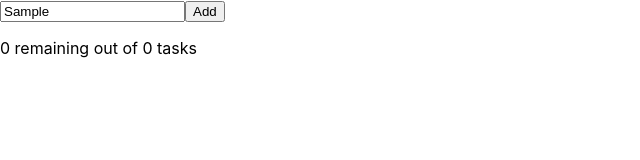
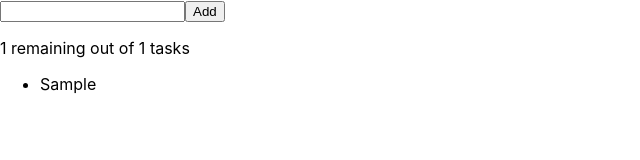
Before and after one commit to DoT-ReversE/workshop-javascript-2021-04-21, a React (Create React App) app: page / in a window 1280 px wide. Both pictures are taken after typing "Sample" into the empty fields and a click on the button "Add". Shown: the top 160 px of the page, without its empty margins (0-640 px from the left). Built offline with nearby package versions, Linux system fonts and the light colour scheme.

Commit message:
Strikethrough and undo when click on task

```diff
--- /dev/null
+++ b/src/assignments/Task.js
@@ -0,0 +1,15 @@
+function Task( {task, onClickTask} ) {
+
+    function clickTask() {
+        onClickTask(task);
+    }
+
+    return (
+        <div className={task.isDone ? 'is-done' : ''} onClick={clickTask}>
+            {task.name}
+        </div>
+    );
+
+}
+
+export default Task;
--- a/src/assignments/TaskApp.js
+++ b/src/assignments/TaskApp.js
@@ -1,39 +1,41 @@
 import { useState } from 'react';
 import TaskForm from './TaskForm';
 import './TaskApp.css';
+import TaskCounter from './TaskCounter';
+import Task from './Task';
+let taskId = 1;
 
 function TaskApp() {
-    let taskId = 1;
-
     const [tasks, setTasks] = useState([]);
 
     function addTask(taskName) {
         if (!taskName) {
             tasks.forEach( (task) => {
-                task.active = false;
+                task.isDone = true;
             })
             setTasks([...tasks]);
         } else {
-            const newTask = {id: taskId, name: taskName, active: true};
+            const newTask = {id: taskId, name: taskName, isDone: false};
             setTasks([...tasks, newTask]);
             taskId++;
         }
     }
 
-    const activeTasks = tasks.filter( (task) => (task.active));
-
-    const remainingTaskMessage = activeTasks.length + " remaining out of " + tasks.length + " tasks";
+    function onClickTask(task) {
+        task.isDone = !task.isDone;
+        setTasks([...tasks]);
+    }
 
     const taskList = tasks.map((task) => (
-        <li key={task.id} className={task.active ? '' : 'is-done'}>
-            {task.name}
+        <li key={task.id}>
+            <Task task={task} onClickTask={onClickTask}/>
         </li>
     ));
 
     return (
         <div>
-            <TaskForm onAdd={addTask}/>
-            <p>{remainingTaskMessage}</p>
+            <TaskForm onAdd={addTask} />
+            <TaskCounter tasks={tasks} />
             <ul>
                 {taskList}
             </ul>
--- /dev/null
+++ b/src/assignments/TaskCounter.js
@@ -0,0 +1,15 @@
+function TaskCounter( {tasks} ) {
+
+    const activeTasks = tasks.filter( (task) => (!task.isDone));
+
+    const remainingTaskMessage = activeTasks.length + " remaining out of " + tasks.length + " tasks";
+
+    return (
+        <div>
+            <p>{remainingTaskMessage}</p>
+        </div>
+    );
+
+}
+
+export default TaskCounter;
--- a/src/assignments/TaskForm.js
+++ b/src/assignments/TaskForm.js
@@ -4,18 +4,19 @@ function TaskForm( {onAdd} ) {
 
     const [taskName, setTaskName] = useState("");
 
-    function doKey(event) {
+    function onChange(event) {
         setTaskName(event.target.value);
     }
 
     function addTask() {
         console.log("Add tasks");
         onAdd(taskName);
+        setTaskName("");
     }
 
     return (
         <div>
-            <input type="text" onKeyUp={doKey}/>
+            <input type="text" onChange={onChange} value={taskName}/>
             <button onClick={addTask}>Add</button>
         </div>
     );
```
Also changed, not shown: 1 other file (tests, documents, lock files or other folders).
